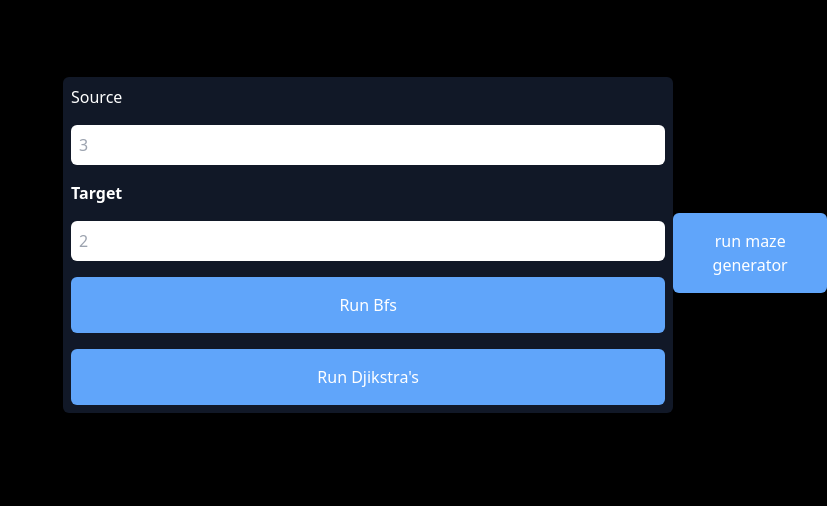
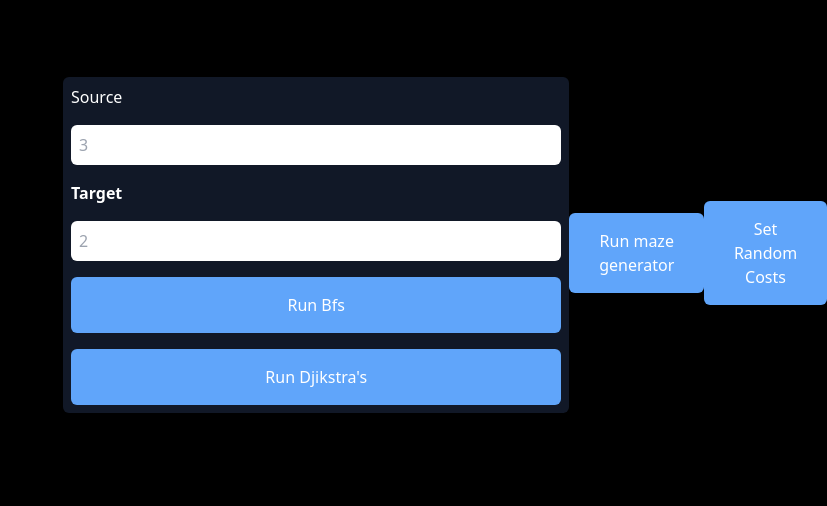
Before and after one commit to awaaate/graphs-visualizer, a website built with Parcel: page graphs-visualizer/src/index.html in a window 1280 px wide. Shown: the part 147-653 px from the top of the page, without its empty margins (453-1280 px from the left). Built offline with nearby package versions, Linux system fonts and the light colour scheme.

Commit message:
commit ranodmCosts

```diff
--- a/graphs-visualizer/src/app.ts
+++ b/graphs-visualizer/src/app.ts
@@ -14,11 +14,15 @@ const targetInput = document.getElementById("targetInput") as HTMLInputElement;
 const bfsForm = document.getElementById("bfsForm");
 const BfsButton = document.getElementById("bfs-button");
 const DjikstraButton = document.getElementById("djiksta-button");
+const randomCostsButton = document.getElementById("random-costs-button");
 
 mazeGenButton.addEventListener("click", (event) =>{
     maze_generator(graph);
 });
 
+randomCostsButton.addEventListener("click", (event) =>{
+    graph.setRandomCosts(100);
+})
 bfsForm.addEventListener("submit", (e) => {
     e.preventDefault();
     if (graph.running) {
--- a/graphs-visualizer/src/index.html
+++ b/graphs-visualizer/src/index.html
@@ -73,8 +73,14 @@
             id="maze-gen-button"
             class="bg-blue-400 rounded-md text-white p-4"
             >
-            run maze generator
-        </button>
+            Run maze generator
+            </button>
+            <button
+            id="random-costs-button"
+            class="bg-blue-400 rounded-md text-white p-4"
+            >
+            Set Random Costs
+            </button>
         </div>
         <script src="app.ts" type="module"></script>
     </body>
--- a/graphs-visualizer/src/scripts/runDjikstra.ts
+++ b/graphs-visualizer/src/scripts/runDjikstra.ts
@@ -8,7 +8,7 @@ import { sleep } from "./utils";
 export async function runDjikstra(graph:Graph, sourceId:number, targetId:number){
     graph.clean();
     graph.running = true;
-    graph.setRandomCosts(100);
+    //graph.setRandomCosts(100);
     /*if(!graph.weighted){
         runBFS(graph, sourceId, targetId);
         return;
```
